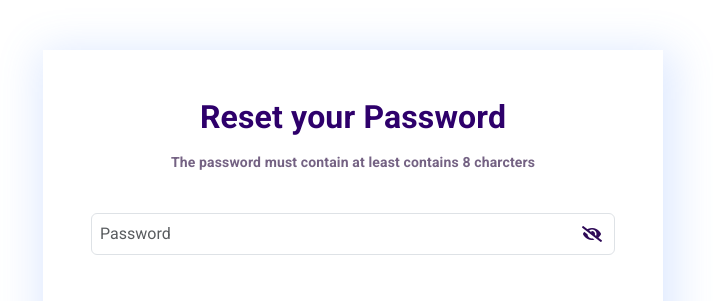
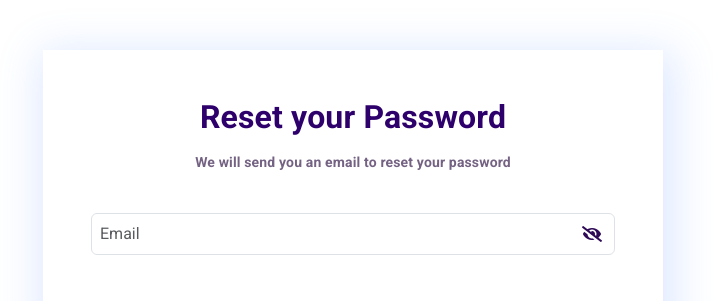
Before and after one commit to savarkar/React-example1, a React (Create React App) app: page /forgot-password in a window 1280 px wide. Shown: the top 301 px of the page, without its empty margins (287-1000 px from the left). Built offline with nearby package versions, Linux system fonts and the light colour scheme; what react-hooks-global-state would draw is missing.

Commit message:
foegot password changes

```diff
--- a/src/pages/registration/forgot-Password.tsx
+++ b/src/pages/registration/forgot-Password.tsx
@@ -3,29 +3,26 @@ import './registration-thankyou.css';
 
 type Props = {};
 interface FormValues {
-  password: string;
+  email: string;
 
 }
 const ForgotPassword = (props: Props) => {
   const [values, setFormValues] = React.useState<FormValues>({
-    password: "",
+    email: "",
   });
   const [isLoginRevealPwd, setIsLoginRevealPwd] = React.useState(false);
   const [errors, setErrors] = React.useState({
-    password: "",
+    email: "",
   });
   const validateForm = (): boolean => {
-    const {password } = values;
+    const {email } = values;
     const errors = {
-      password: "",
+      email: "",
     };
     let isValid = true;
 
-    if (!password) {
-      errors.password = "Password is required";
-      isValid = false;
-    } else if (password.length < 6) {
-      errors.password = "Password must be at least 6 characters long";
+    if (!email) {
+      errors.email = "Email is required";
       isValid = false;
     }
 
@@ -46,18 +43,18 @@ const ForgotPassword = (props: Props) => {
         <div className="wrapper-1">
           <div className="wrapper-2 p-5">
             <h2 className='pb-2 theme-color fw-bolder'>Reset your Password</h2>
-            <p className='pb-4 theme-second-color fw-bolder'>The password must contain at least contains 8 charcters  </p>
+            <p className='pb-4 theme-second-color fw-bolder'>We will send you an email to reset your password </p>
             {/* <p>you should receive a confirmation email soon  </p> */}
             <div className="form-group p-relative">
-                      <input className="form-control p-2" name="loginPassword" placeholder="Password"
-                        id="loginPassword" type={isLoginRevealPwd ? "text" : "password"}
-                        value={values.password} onBlur={handleChange} onChange={handleChange}
+                      <input className="form-control p-2" name="forgotEmail" placeholder="Email"
+                        id="forgotEmail" type={isLoginRevealPwd ? "text" : "email"}
+                        value={values.email} onBlur={handleChange} onChange={handleChange}
                       />
                       <button className="btn btn-link viewpswForgot mt-5" type='button' onClick={() => setIsLoginRevealPwd(prevState => !prevState)} >
                         {isLoginRevealPwd ?
                           <i className="fa fa-eye" aria-hidden="true"></i> : <i className="fa fa-eye-slash" aria-hidden="true"></i>
                         } </button>
-                      <p className='text-danger mt-2'>{errors.password}</p>
+                      <p className='text-danger mt-2'>{errors.email}</p>
                     </div>
                     <div className="form-group mt-5 pb-5">
                       <button className="btn btn-block btn-primary w-100" type="submit">Reset Password</button></div>
```
